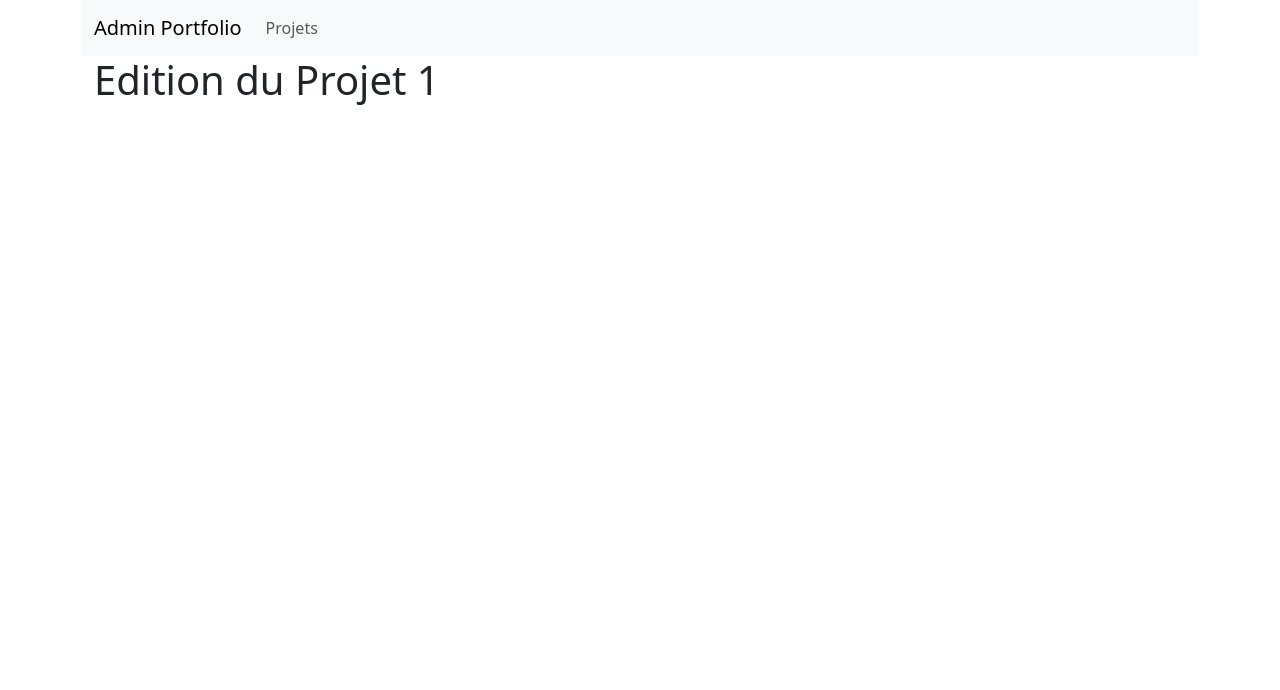
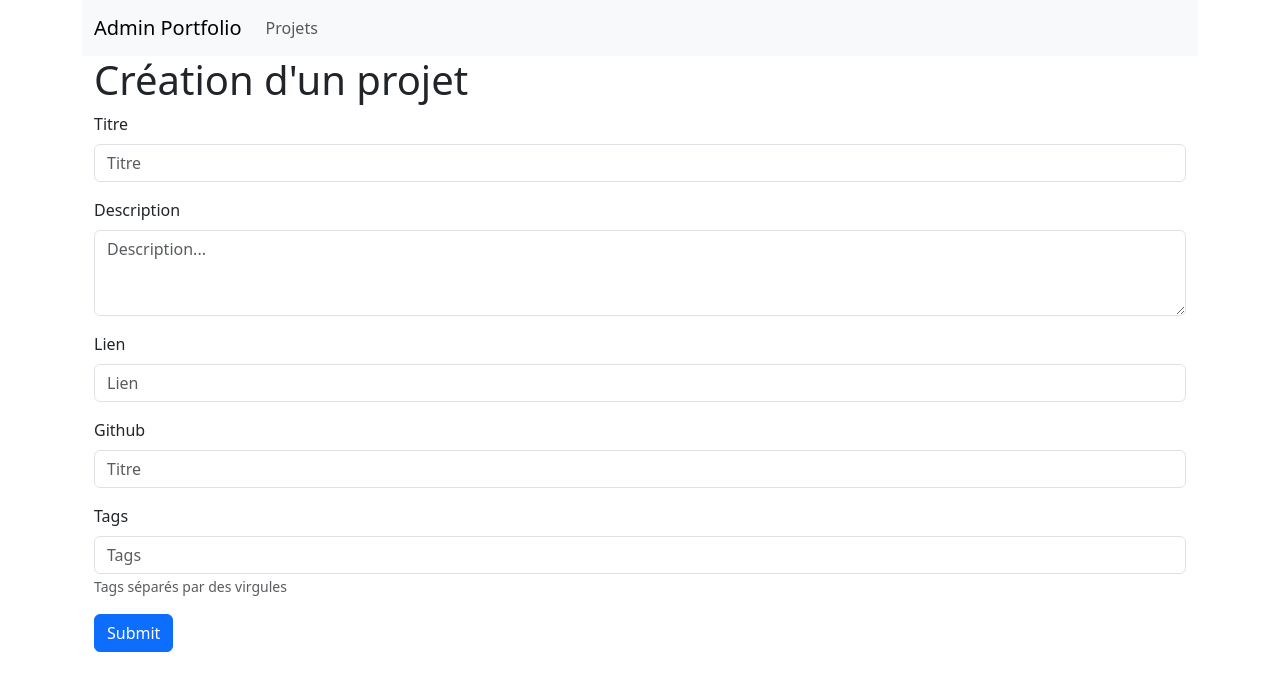
Before and after one commit to CamilleSilene/portfolio, a React (Create React App) app: page /admin/project/1/edit in a window 1280 px wide. Shown: the top 690 px of the page. Built offline with nearby package versions, Linux system fonts and the light colour scheme; no server answers; sample sign-in values are in the browser's storage.

Commit message:
admin - modification et création de project

```diff
--- a/package.json
+++ b/package.json
@@ -11,6 +11,7 @@
     "react": "^18.3.1",
     "react-bootstrap": "^2.10.5",
     "react-dom": "^18.3.1",
+    "react-hook-form": "^7.53.0",
     "react-router-dom": "^6.26.2",
     "react-scripts": "^5.0.1",
     "web-vitals": "^2.1.4"
--- a/src/App.js
+++ b/src/App.js
@@ -11,7 +11,6 @@ import Error from './pages/Error';
 import SignIn from './pages/SignIn';
 import ProjectList from './components/project/admin/ProjectList/ProjectList';
 import ProjectEdit from './components/project/admin/ProjectEdit/ProjectEdit';
-import Header from './components/layout/Header';
 
 function App() {
   const [user, setUser] = useState(null);
--- a/src/components/project/ProjectDetails/ProjectDetails.jsx
+++ b/src/components/project/ProjectDetails/ProjectDetails.jsx
@@ -20,7 +20,7 @@ function ProjectDetails() {
         }
       }
       getProjectDetails();
-    }, []);
+    }, [id]);
 
     return (
     <Container>
--- a/src/components/project/Projects.jsx
+++ b/src/components/project/Projects.jsx
@@ -3,7 +3,6 @@ import Col from "react-bootstrap/Col";
 import Row from "react-bootstrap/Row";
 import ProjectCard from "./ProjectCard/ProjectCard";
 import React, { useState, useEffect } from "react";
-import axios from "axios";
 import { getProjects } from "../utils/projectStore";
 
 function Projects() {
--- a/src/components/project/admin/ProjectEdit/ProjectEdit.jsx
+++ b/src/components/project/admin/ProjectEdit/ProjectEdit.jsx
@@ -1,31 +1,97 @@
-import { useEffect } from "react";
+import { useEffect, useMemo, useState } from "react";
+import { useNavigate, useParams } from "react-router-dom";
+import { useForm } from "react-hook-form";
 import Container from "react-bootstrap/esm/Container";
-import { useNavigate, useParams } from "react-router-dom";
+import Button from 'react-bootstrap/Button';
+import Form from 'react-bootstrap/Form';
+import Row from 'react-bootstrap/esm/Row';
+import Col from 'react-bootstrap/esm/Col';
+
 import { useUser } from "../../../../hooks/useUser";
 import { APP_ROUTES } from "../../../../constants";
+import { createProject, getProject, updateProject } from "../../../utils/projectStore";
 
-function ProjectEdit (props) {
+function ProjectEdit(props) {
   const { id } = useParams();
-    const creating = id === undefined;
+  const [ project, setProject ] = useState();
 
   const navigate = useNavigate();
   const { connectedUser, auth, userLoading } = useUser();
+  const {
+    register, watch, formState, handleSubmit, reset,
+  } = useForm({
+    defaultValues: useMemo(() => ({
+      title: project?.title
+    }), [project]),
+  });
+  useEffect(() => {
+    reset(project);
+  }, [project]);
+
   useEffect(() => {
     if (!userLoading) {
       if (!connectedUser || !auth) {
         navigate(APP_ROUTES.SIGN_IN);
       }
     }
-      }, [connectedUser, auth, userLoading, navigate]);
+  }, [connectedUser, auth, userLoading, navigate, id]);
+
+  useEffect(() => {
+    if(id !== undefined) {
+      async function getProjectDetails() {
+        const data = await getProject(id);
+        if (data) {
+          setProject(data);
+        }
+      }
+      getProjectDetails();
+  }
+  }, [id]);
+
+  function onSubmit( data ) {
+    if(project) {
+      updateProject(data, id);
+    } else {
+      createProject(data);
+    }
+  }
 
   return (
     <Container>
-            { creating && <h1>Création d'un projet</h1> }
-            { !creating && <h1>Edition du Projet {id}</h1> }
-
+      {!project && <h1>Création d'un projet</h1>}
+      {project && <h1>Edition du Projet {project?.title}</h1>}
+      <Row>
+        <Col>
+          <Form onSubmit={handleSubmit(onSubmit)} method="POST">
+            <Form.Group className="mb-3" controlId="formTitle">
+              <Form.Label>Titre</Form.Label>
+              <Form.Control name="title" type="text" placeholder="Titre" {...register('title')}/>
+            </Form.Group>
+            <Form.Group className="mb-3" controlId="formDescription">
+              <Form.Label>Description</Form.Label>
+              <Form.Control name="description" as="textarea" rows={3} placeholder="Description..." {...register('description')}/>
+            </Form.Group>
+            <Form.Group className="mb-3" controlId="formLink">
+              <Form.Label>Lien</Form.Label>
+              <Form.Control name="link" type="text" placeholder="Lien" {...register('link')}/>
+            </Form.Group>
+            <Form.Group className="mb-3" controlId="formGithub">
+              <Form.Label>Github</Form.Label>
+              <Form.Control name="github" type="text" placeholder="Titre" {...register('github')}/>
+            </Form.Group>
+            <Form.Group className="mb-3" controlId="formTags">
+              <Form.Label>Tags</Form.Label>
+              <Form.Control name="tags" type="text" placeholder="Tags" {...register('tags')}/>
+              <Form.Text className="text-muted">
+                Tags séparés par des virgules
+              </Form.Text>
+            </Form.Group>
+            <Button variant="primary" type="submit">Submit</Button>
+          </Form>
+        </Col>
+      </Row>
     </Container>
-    )
-};
-
+  );
+}
 
 export default ProjectEdit;
--- a/src/components/project/admin/ProjectList/ProjectList.jsx
+++ b/src/components/project/admin/ProjectList/ProjectList.jsx
@@ -1,19 +1,21 @@
-
-import axios from 'axios';
 import React, { useState, useEffect } from "react";
 import Container from "react-bootstrap/esm/Container";
-import Table from 'react-bootstrap/Table';
+import Table from "react-bootstrap/Table";
 
 import ProjectListItem from "./ProjectListItem";
-import { useUser } from '../../../../hooks/useUser';
-import { useNavigate } from 'react-router-dom';
-import { APP_ROUTES } from '../../../../constants';
+import { useUser } from "../../../../hooks/useUser";
+import { useNavigate } from "react-router-dom";
+import { APP_ROUTES } from "../../../../constants";
+import { getProjects } from "../../../utils/projectStore";
+import Button from "react-bootstrap/esm/Button";
+import Row from "react-bootstrap/esm/Row";
+import Col from "react-bootstrap/esm/Col";
 
-function ProjectList (props) {
+function ProjectList(props) {
   const [projects, setProjects] = useState([]);
-
   const navigate = useNavigate();
   const { connectedUser, auth, userLoading } = useUser();
+
   useEffect(() => {
     if (!userLoading) {
       if (!connectedUser || !auth) {
@@ -22,30 +24,31 @@ function ProjectList (props) {
     }
   }, [connectedUser, auth, userLoading, navigate]);
 
-    function formatProjects (projectsArray) {
-        return projectsArray.map((project) => {
-          const newProject = { ...project };
-          // eslint-disable-next-line no-underscore-dangle
-          newProject.id = newProject._id;
-          return newProject;
-        });
+  useEffect(() => {
+    async function getProjectsList() {
+      const data = await getProjects();
+      if (data) {
+        setProjects(data);
       }
-      useEffect(() => {
-        axios( {
-              method: 'GET',
-              url: 'http://localhost:4000/api/project'
-            }).then((response) => formatProjects(response.data))
-            .then( (projects) => setProjects(projects));
-      },[]);
+    }
+    getProjectsList();
+  }, []);
 
   const handleDelete = (id) => {
     // ProjectStore.deleteProject(id);
+  };
+
+  const handleCreate = () => {
+    navigate('/admin/project/create');
   }
-
   return (
     <Container>
       <h1>Liste des projects</h1>
-
+      <Row>
+        <Col>
+          <Button variant="primary" onClick={handleCreate}>Créer un Projet</Button>
+        </Col>
+      </Row>
       <Table striped bordered hover>
         <thead>
           <tr>
@@ -55,13 +58,17 @@ function ProjectList (props) {
           </tr>
         </thead>
         <tbody>
-                    { projects.map( (project) =>
-                        <ProjectListItem key={project.id} {...project} onDelete={ () => handleDelete(project.id) }/>
-                    ) }
+          {projects.map((project) => (
+            <ProjectListItem
+              key={project.id}
+              {...project}
+              onDelete={() => handleDelete(project.id)}
+            />
+          ))}
         </tbody>
       </Table>
     </Container>
-    )
-};
+  );
+}
 
 export default ProjectList;
--- a/src/components/utils/projectStore.js
+++ b/src/components/utils/projectStore.js
@@ -22,7 +22,7 @@ export async function getProjects() {
       method: "GET",
       url: "http://localhost:4000/api/project",
     });
-    const project = formatProject(response.data);
+    const project = formatProjects(response.data);
     return project;
   } catch (err) {
     console.error(err);
@@ -31,15 +31,70 @@ export async function getProjects() {
 }
 
 export async function getProject(id) {
+  if(id !== undefined) {
+    try {
+      const response = await axios({
+        method: "GET",
+        url: `http://localhost:4000/api/project/${id}`,
+      });
+      const project = formatProject(response.data);
+      return project;
+    } catch (err) {
+      console.error(err);
+      return undefined;
+    }
+  }
+
+}
+
+export async function updateProject(data, id) {
+  let newData;
+  const project = {
+    title: data.title,
+    description: data.description,
+    link: data.link,
+    github: data.github,
+    tags: data.tags.split(',')
+  }
+  newData = {...project};
   try {
-    const response = await axios({
-      method: "GET",
+    const newProject = await axios({
+      method: 'put',
       url: `http://localhost:4000/api/project/${id}`,
+      data: newData,
+      headers: {
+        Authorization: `Bearer ${localStorage.getItem('token')}`,
+      },
     });
-    const projects = formatProjects(response.data);
-    return projects;
+    return newProject;
   } catch (err) {
     console.error(err);
-    return undefined;
+    return { error: true, message: err.message };
   }
 }
+
+export async function createProject( data ) {
+  let newData;
+  const project = {
+    title: data.title,
+    description: data.description,
+    link: data.link,
+    github: data.github,
+    tags: data.tags.split(',')
+  }
+  newData = {...project};
+  try {
+    const newProject = await axios({
+      method: 'post',
+      url: `http://localhost:4000/api/project/`,
+      data: newData,
+      headers: {
+        Authorization: `Bearer ${localStorage.getItem('token')}`,
+      },
+    });
+    return newProject;
+  } catch (err) {
+    console.error(err);
+    return { error: true, message: err.message };
+  }
+}
```
Also changed, not shown: 1 other file (tests, documents, lock files or other folders). Lines whose indentation alone changed are shown as unchanged.
